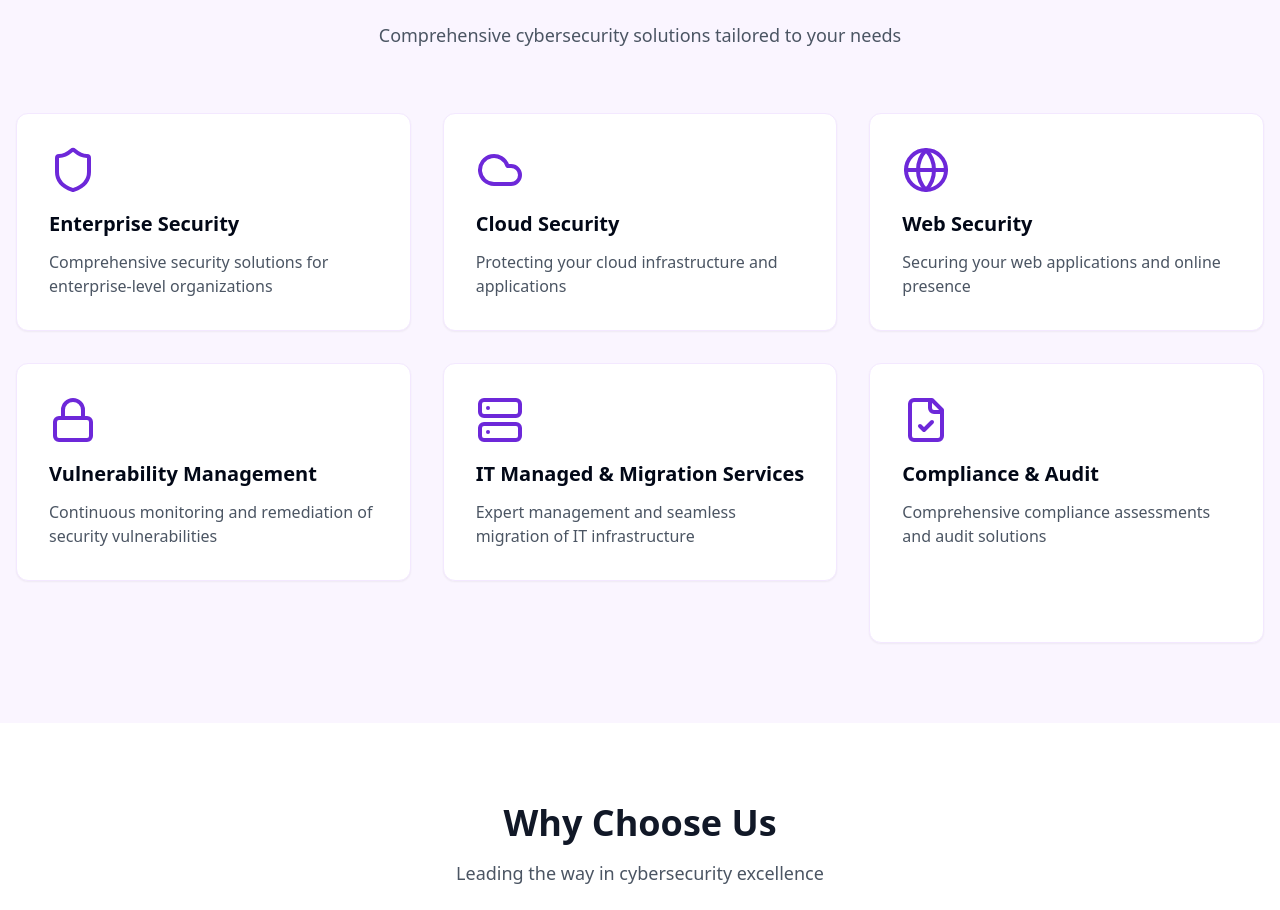
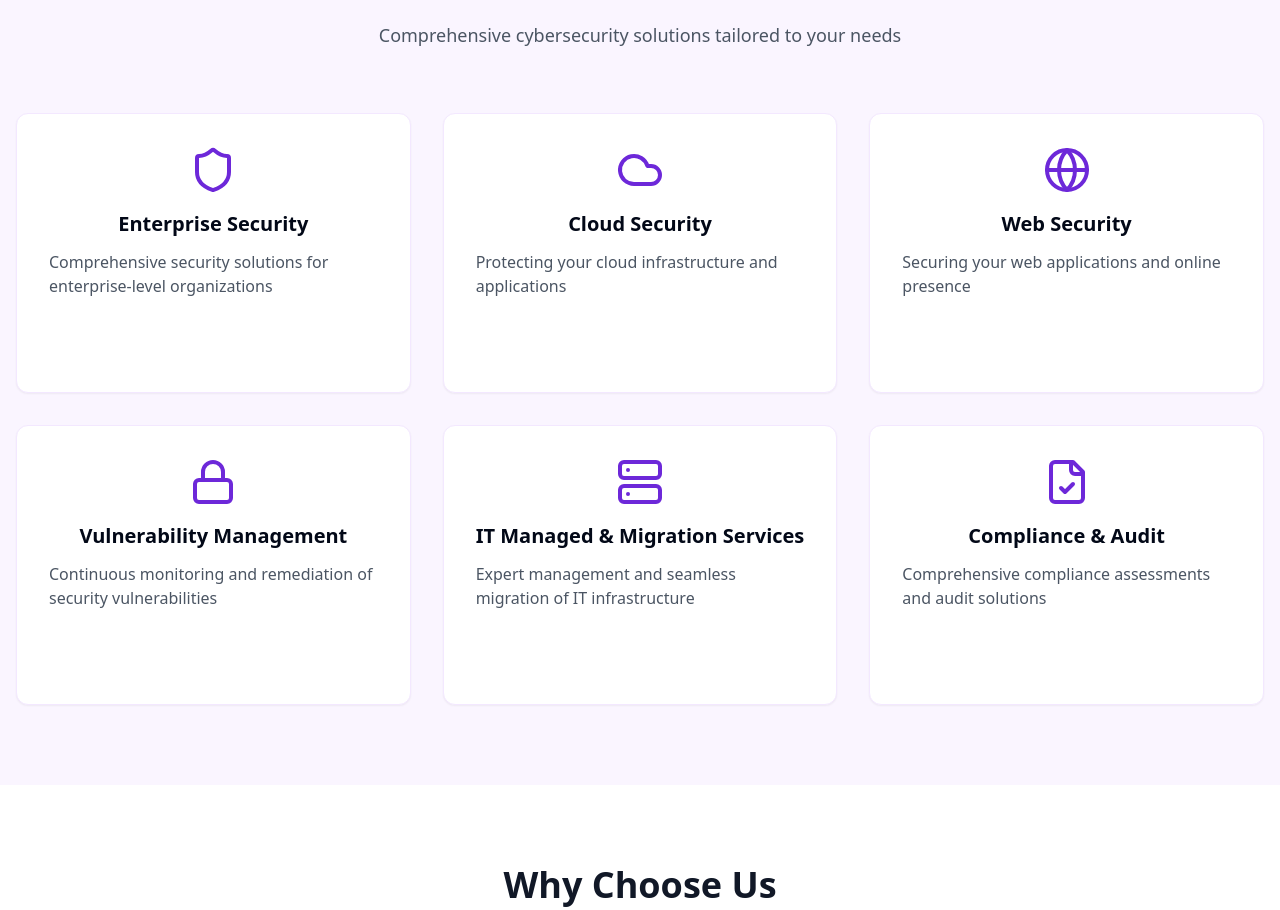
Before and after one commit to kpavansharma/qlucent-landing-guardian, a React (Vite) app: page / in a window 1280 px wide. Shown: the part 1449-2359 px from the top of the page. Built offline with nearby package versions, Linux system fonts and the light colour scheme.

Commit message:
Fix: Services tile size consistency
The sizes of the tiles in the "Our Services" section were inconsistent. This commit addresses this issue, ensuring all tiles are the same size.

```diff
--- a/src/components/Services.tsx
+++ b/src/components/Services.tsx
@@ -52,20 +52,12 @@ const Services = () => {
           {services.map((service, index) => (
             <div
               key={index}
-              className={`${
-                service.isFlip ? "flip-card h-[280px]" : ""
-              } perspective-1000`}
-            >
-              <div
-                className={`${
-                  service.isFlip
-                    ? "relative w-full h-full transition-transform duration-700 transform-style-3d hover:rotate-y-180"
-                    : "bg-white p-8 rounded-xl shadow-sm border border-purple-100 hover:shadow-md transition-all duration-300 transform hover:-translate-y-1"
-                }`}
+              className="h-[280px]" // Set consistent height for all containers
             >
               {service.isFlip ? (
-                  <>
-                    <div className="absolute w-full h-full backface-hidden bg-white p-8 rounded-xl shadow-sm border border-purple-100">
+                <div className="flip-card h-full perspective-1000">
+                  <div className="relative w-full h-full transition-transform duration-700 transform-style-3d hover:rotate-y-180">
+                    <div className="absolute w-full h-full backface-hidden bg-white p-8 rounded-xl shadow-sm border border-purple-100 flex flex-col items-center">
                       <div className="mb-4">{service.icon}</div>
                       <h3 className="text-xl font-semibold mb-3">{service.title}</h3>
                       <p className="text-gray-600">{service.description}</p>
@@ -79,15 +71,15 @@ const Services = () => {
                         <li>Risk Assessment</li>
                       </ul>
                     </div>
-                  </>
+                  </div>
+                </div>
               ) : (
-                  <>
+                <div className="h-full bg-white p-8 rounded-xl shadow-sm border border-purple-100 hover:shadow-md transition-all duration-300 transform hover:-translate-y-1 flex flex-col items-center">
                   <div className="mb-4">{service.icon}</div>
                   <h3 className="text-xl font-semibold mb-3">{service.title}</h3>
                   <p className="text-gray-600">{service.description}</p>
-                  </>
+                </div>
               )}
-              </div>
             </div>
           ))}
         </div>
```
Lines whose indentation alone changed are shown as unchanged.
